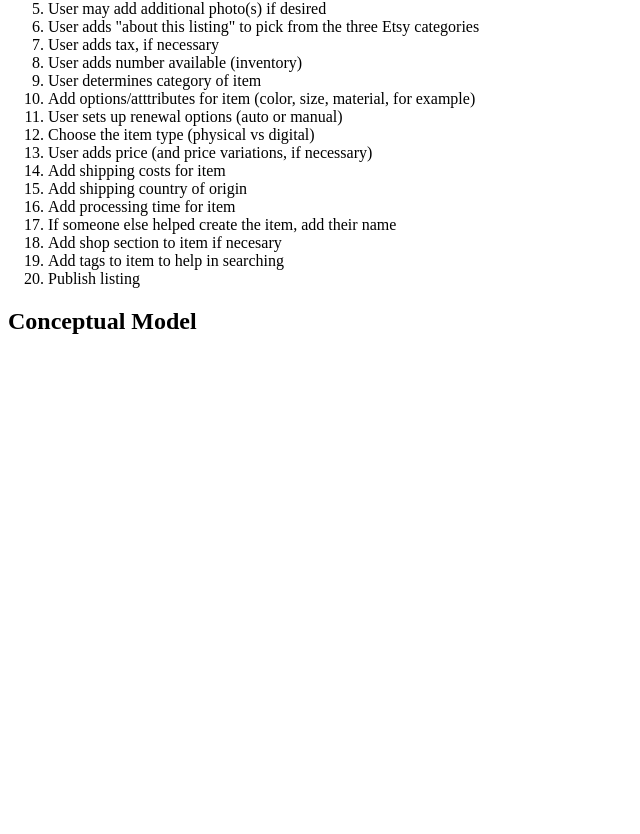
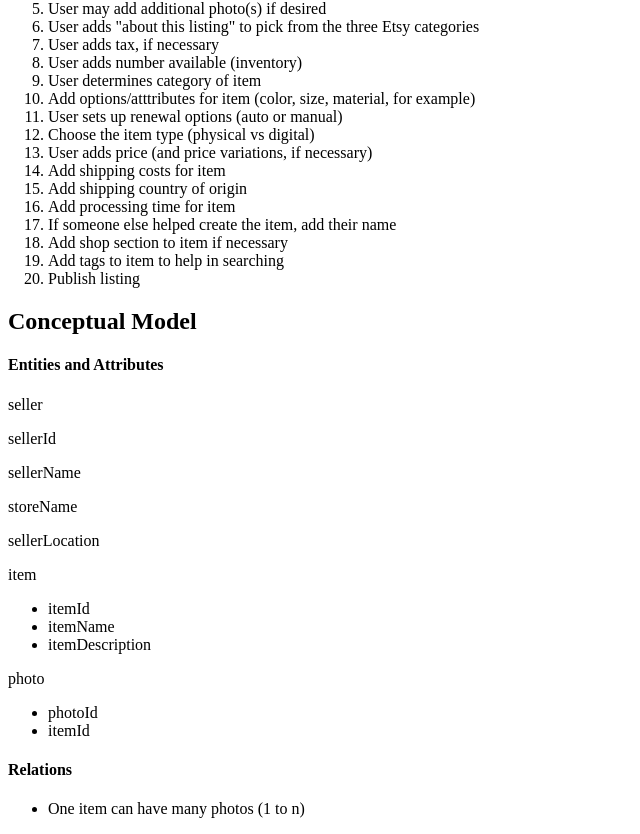
Before and after one commit to lsanchezrees/data-design-etsy, a PHP site: page / in a window 1280 px wide. Shown: the part 698-1532 px from the top of the page, without its empty margins (0-640 px from the left). Before the commit the page ends 1032 px from the top, so only its background shows below. Run offline with PHP 8.4, Linux system fonts and the light colour scheme.

Commit message:
Added seller table

```diff
--- a/index.php
+++ b/index.php
@@ -36,12 +36,37 @@
 			<li>Add shipping country of origin</li>
 			<li>Add processing time for item</li>
 			<li>If someone else helped create the item, add their name</li>
-			<li>Add shop section to item if necesary</li>
+			<li>Add shop section to item if necessary</li>
 			<li>Add tags to item to help in searching</li>
 			<li>Publish listing</li>
-
 		</ol>
 		<h2>Conceptual Model</h2>
+		<h4>Entities and Attributes</h4>
+		<p>seller</p>
+		<p>sellerId</p>
+		<p>sellerName</p>
+		<p>storeName</p>
+		<p>sellerLocation</p>
+
+
+		<p>item</p>
+		<ul>
+			<li>itemId</li>
+			<li>itemName</li>
+			<li>itemDescription</li>
+
+		</ul>
+		<p>photo</p>
+		<ul>
+			<li>photoId</li>
+			<li>itemId</li>
+		</ul>
+
+
+		<h4>Relations</h4>
+		<ul>
+			<li>One item can have many photos (1 to n)</li>
+		</ul>
 
 	</body>
 </html>
```
